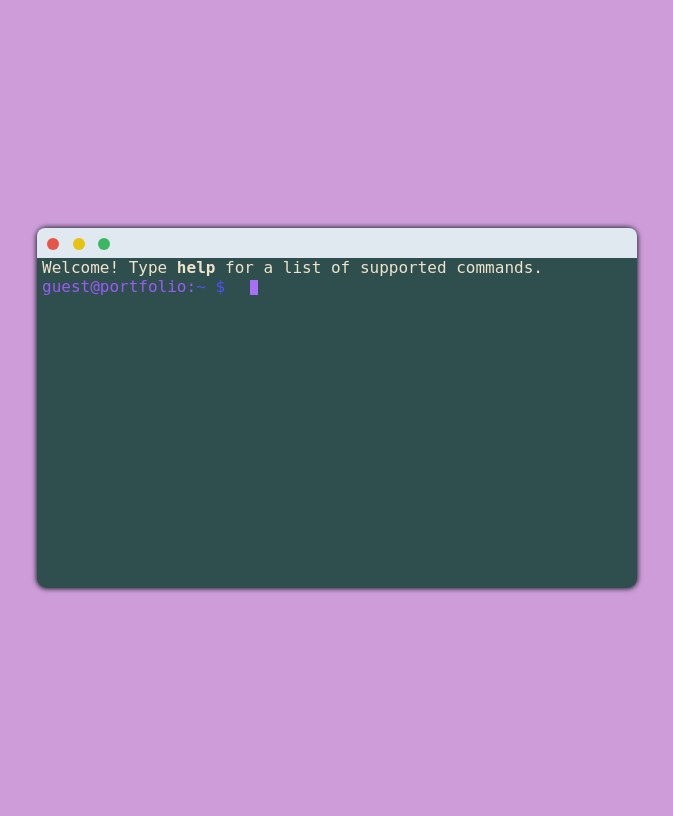
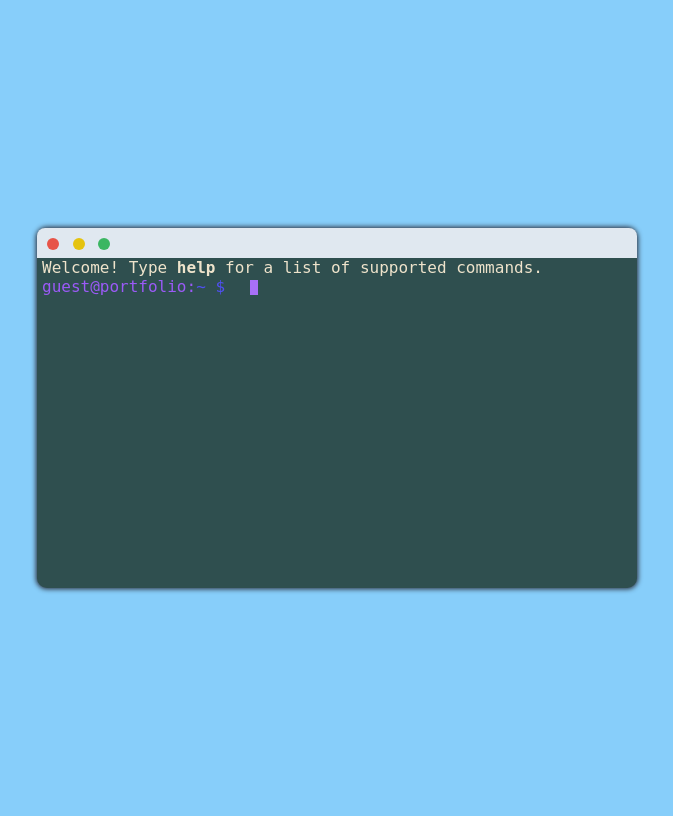
Before and after one commit to Nitradoo/portfolio, a PHP site: page / in a window 1280 px wide. Shown: the whole page, without its empty margins (303-976 px from the left). Run offline with PHP 8.4, Linux system fonts and the light colour scheme.

Commit message:
update styles.css

```diff
--- a/styles.css
+++ b/styles.css
@@ -1,5 +1,5 @@
 body {
-    background: #CE9DD9;
+    background: lightskyblue;
     display: grid;
     place-items: center;
     min-height: 100vh;
```
